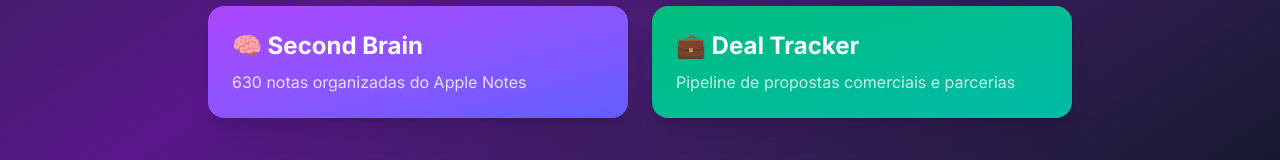
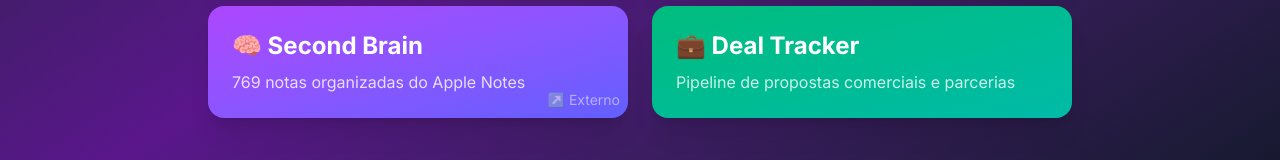
Before and after one commit to ilankriger-gmail/ilan-tools, a Next.js app: page / in a window 1280 px wide. Shown: the part 590-750 px from the top of the page. Built offline with nearby package versions, Linux system fonts and the light colour scheme.

Commit message:
fix: second brain link to external app

```diff
--- a/app/page.tsx
+++ b/app/page.tsx
@@ -45,8 +45,9 @@
   },
   {
     name: '🧠 Second Brain',
-    description: '630 notas organizadas do Apple Notes',
-    href: '/brain',
+    description: '769 notas organizadas do Apple Notes',
+    href: 'https://second-brain-app-five.vercel.app',
+    external: true,
     color: 'from-purple-500 to-indigo-500',
   },
   {
```
